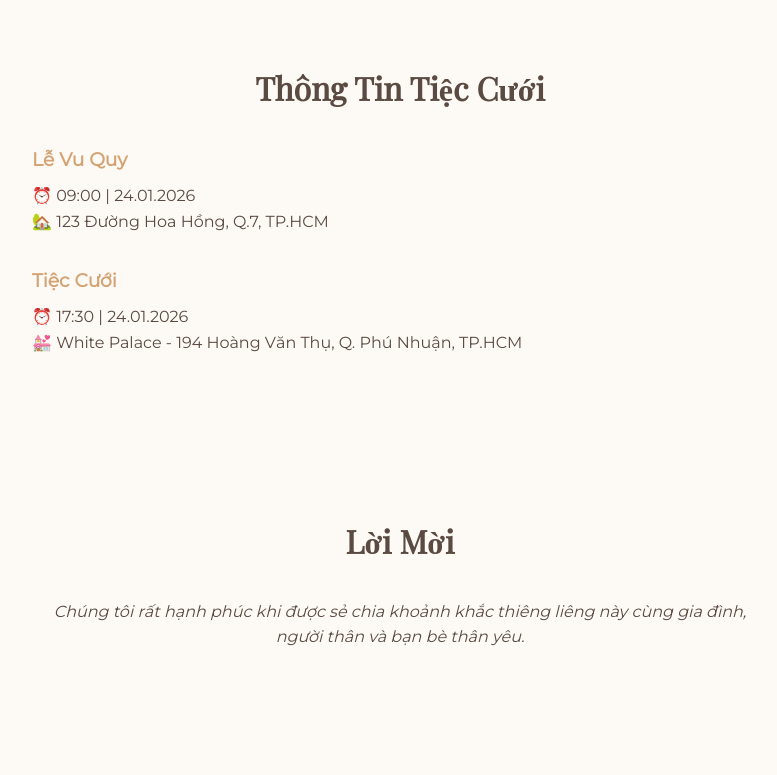
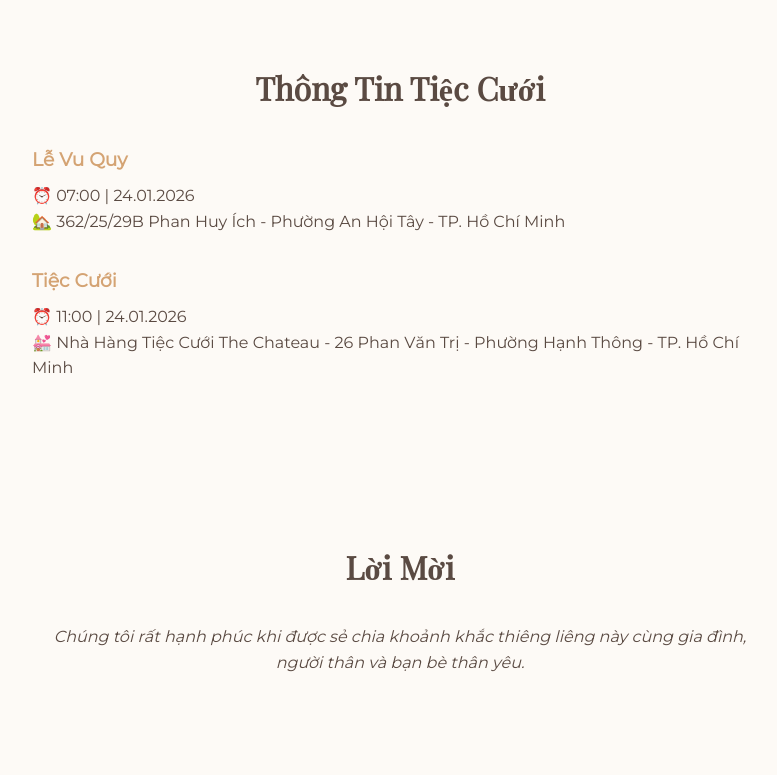
Before and after one commit to quochung200030/wedding, a plain HTML site: page index.html in a window 1280 px wide. Shown: the part 802-1577 px from the top of the page, without its empty margins (240-1017 px from the left). Drawn offline with nearby package versions, Linux system fonts and the light colour scheme; no server answers.

Commit message:
Modify wedding event details and countdown
Updated wedding details and countdown timer.

```diff
--- a/index.html
+++ b/index.html
@@ -41,13 +41,13 @@
     <h2 class="section-title">Thông Tin Tiệc Cưới</h2>
     <div class="details">
       <h3>Lễ Vu Quy</h3>
-      <p>⏰ 09:00 | 24.01.2026</p>
-      <p>🏡 123 Đường Hoa Hồng, Q.7, TP.HCM</p>
+      <p>⏰ 07:00 | 24.01.2026</p>
+      <p>🏡 362/25/29B Phan Huy Ích - Phường An Hội Tây - TP. Hồ Chí Minh</p>
     </div>
     <div class="details">
       <h3>Tiệc Cưới</h3>
-      <p>⏰ 17:30 | 24.01.2026</p>
-      <p>💒 White Palace - 194 Hoàng Văn Thụ, Q. Phú Nhuận, TP.HCM</p>
+      <p>⏰ 11:00 | 24.01.2026</p>
+      <p>💒 Nhà Hàng Tiệc Cưới The Chateau - 26 Phan Văn Trị - Phường Hạnh Thông - TP. Hồ Chí Minh</p>
     </div>
   </section>
 
```
